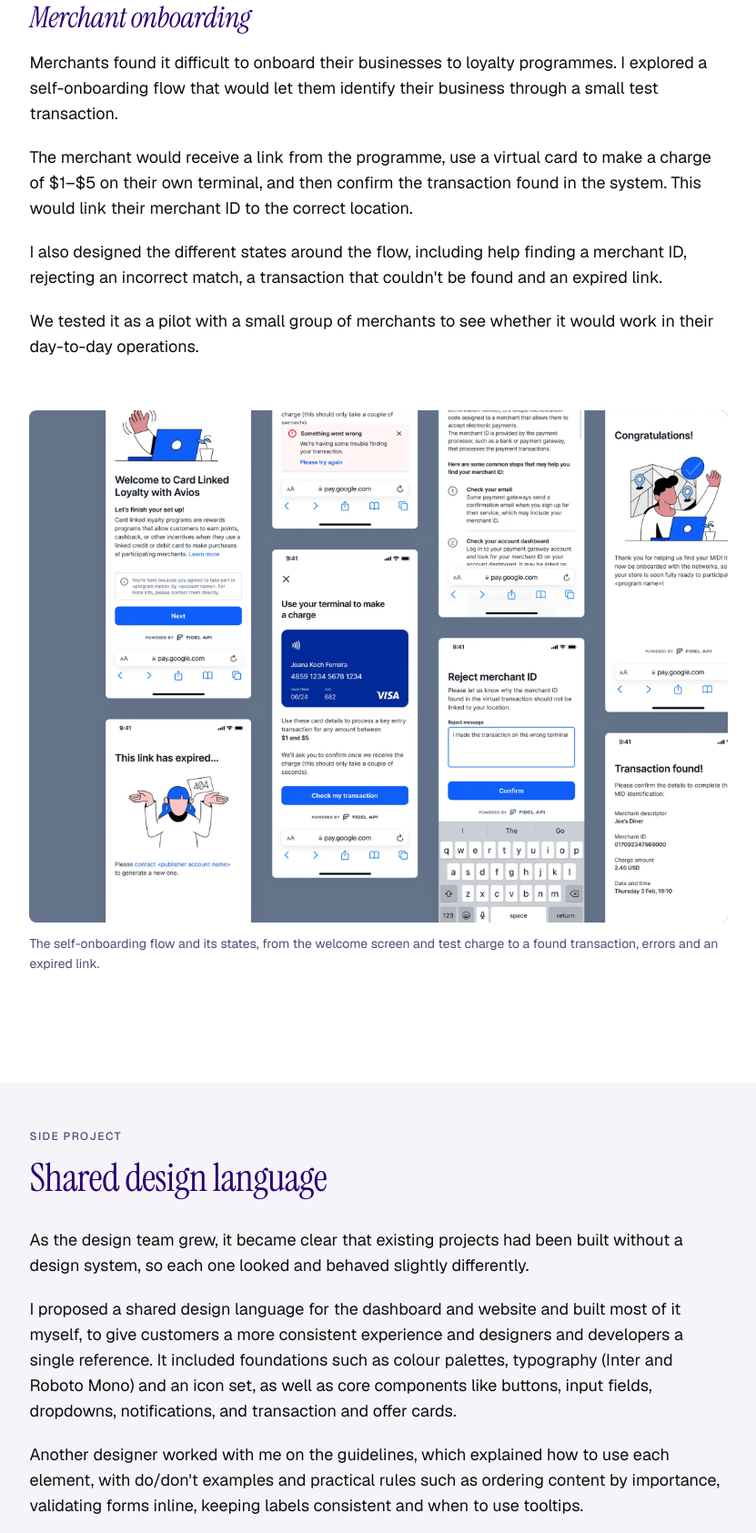
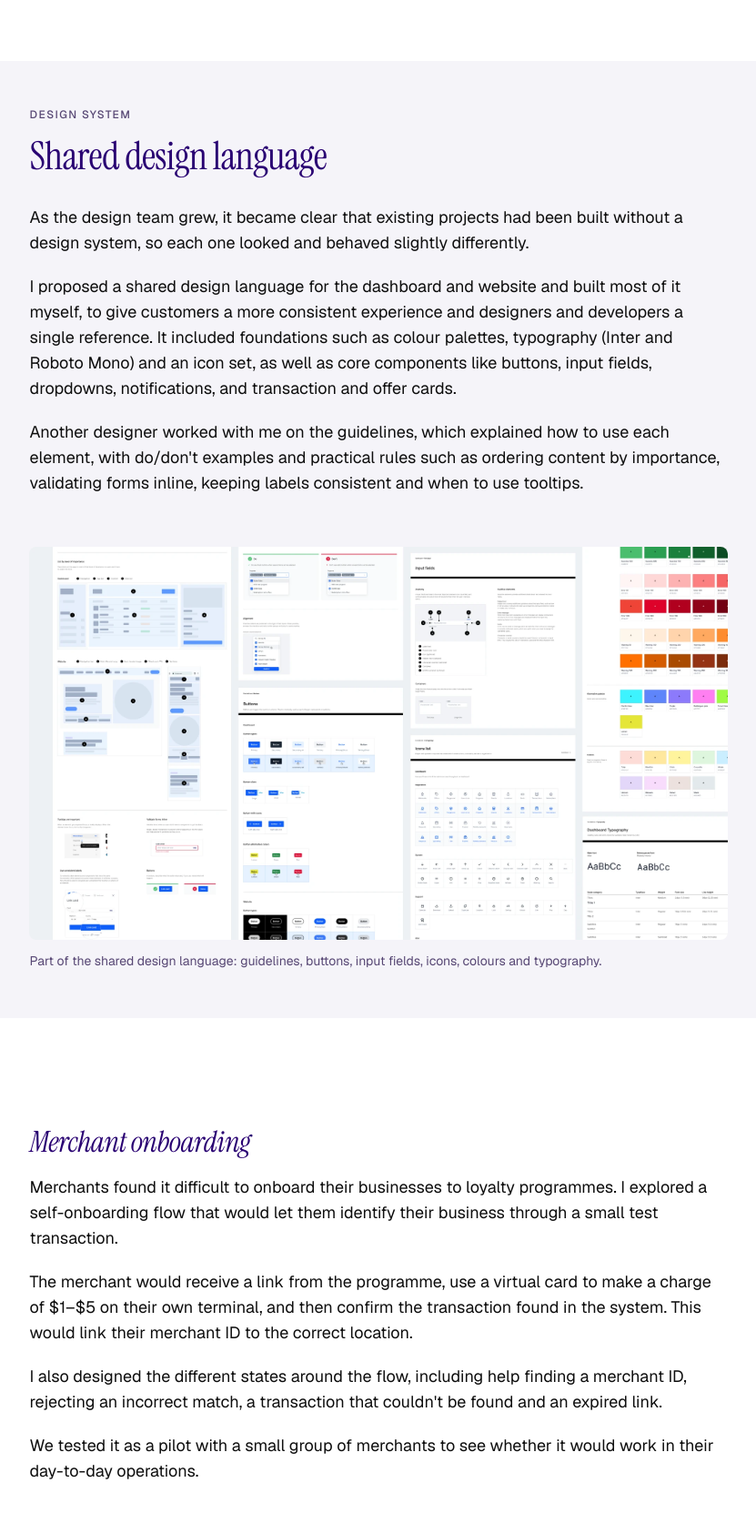
Before and after one commit to jkochferreira/jkochferreira.github.io, a plain HTML site: page case-studies/fidel-loyalty-marketplace.html in a window 1280 px wide. Shown: the part 6924-8609 px from the top of the page at 91% size, without its empty margins (329-1160 px from the left). Drawn offline with nearby package versions, Linux system fonts and the light colour scheme.

Commit message:
Fidel: design language block labelled Design system, moved before Merchant onboarding
Co-Authored-By: Claude Opus 5.5 <noreply@anthropic.com>

```diff
--- a/case-studies/fidel-loyalty-marketplace.html
+++ b/case-studies/fidel-loyalty-marketplace.html
@@ -720,8 +720,28 @@
         <figcaption>The final filters: less common options under "More filters", sorting in the column headers, and a search inside each filter.</figcaption>
       </figure>
 
+      <aside class="side" aria-label="Design system">
+        <div class="content">
+          <section class="section" style="margin-top: 0;">
+            <p class="side__label">Design system</p>
+            <h2>Shared design language</h2>
+            <div class="prose">
+              <p>As the design team grew, it became clear that existing projects had been built without a design system, so each one looked and behaved slightly differently.</p>
+              <p>I proposed a shared design language for the dashboard and website and built most of it myself, to give customers a more consistent experience and designers and developers a single reference. It included foundations such as colour palettes, typography (Inter and Roboto Mono) and an icon set, as well as core components like buttons, input fields, dropdowns, notifications, and transaction and offer cards.</p>
+              <p>Another designer worked with me on the guidelines, which explained how to use each element, with do/don't examples and practical rules such as ordering content by importance, validating forms inline, keeping labels consistent and when to use tooltips.</p>
+            </div>
+          </section>
+        </div>
+
+        <figure class="media wide">
+          <img class="media__img" src="/case-studies/images/fidel/design-language-overview.webp" alt="Design language overview: content hierarchy guidelines, do and don't examples for checkboxes, buttons, input field anatomy, icons, colour palettes and dashboard typography">
+          <figcaption>Part of the shared design language: guidelines, buttons, input fields, icons, colours and typography.</figcaption>
+        </figure>
+
+      </aside>
+
       <div class="content">
-        <section class="section" style="margin-top: 0;">
+        <section class="section" style="margin-top: 120px;">
           <h3>Merchant onboarding</h3>
           <div class="prose">
             <p>Merchants found it difficult to onboard their businesses to loyalty programmes. I explored a self-onboarding flow that would let them identify their business through a small test transaction.</p>
@@ -739,25 +759,6 @@
         <figcaption>The self-onboarding flow and its states, from the welcome screen and test charge to a found transaction, errors and an expired link.</figcaption>
       </figure>
 
-      <aside class="side" aria-label="Side project">
-        <div class="content">
-          <section class="section" style="margin-top: 0;">
-            <p class="side__label">Side project</p>
-            <h2>Shared design language</h2>
-            <div class="prose">
-              <p>As the design team grew, it became clear that existing projects had been built without a design system, so each one looked and behaved slightly differently.</p>
-              <p>I proposed a shared design language for the dashboard and website and built most of it myself, to give customers a more consistent experience and designers and developers a single reference. It included foundations such as colour palettes, typography (Inter and Roboto Mono) and an icon set, as well as core components like buttons, input fields, dropdowns, notifications, and transaction and offer cards.</p>
-              <p>Another designer worked with me on the guidelines, which explained how to use each element, with do/don't examples and practical rules such as ordering content by importance, validating forms inline, keeping labels consistent and when to use tooltips.</p>
-            </div>
-          </section>
-        </div>
-
-        <figure class="media wide">
-          <img class="media__img" src="/case-studies/images/fidel/design-language-overview.webp" alt="Design language overview: content hierarchy guidelines, do and don't examples for checkboxes, buttons, input field anatomy, icons, colour palettes and dashboard typography">
-          <figcaption>Part of the shared design language: guidelines, buttons, input fields, icons, colours and typography.</figcaption>
-        </figure>
-
-      </aside>
 
       <div class="content">
         <section class="section">
```
